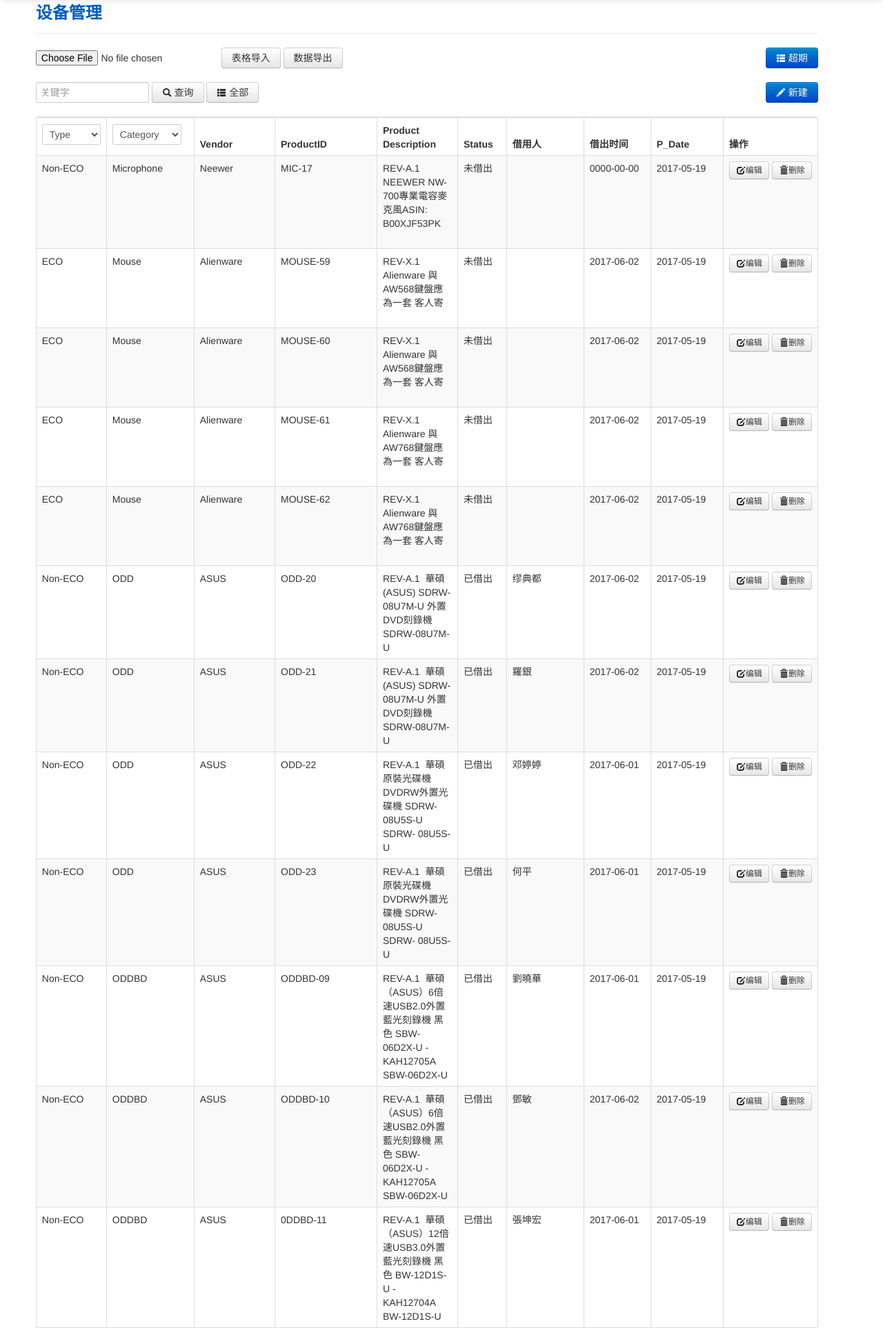
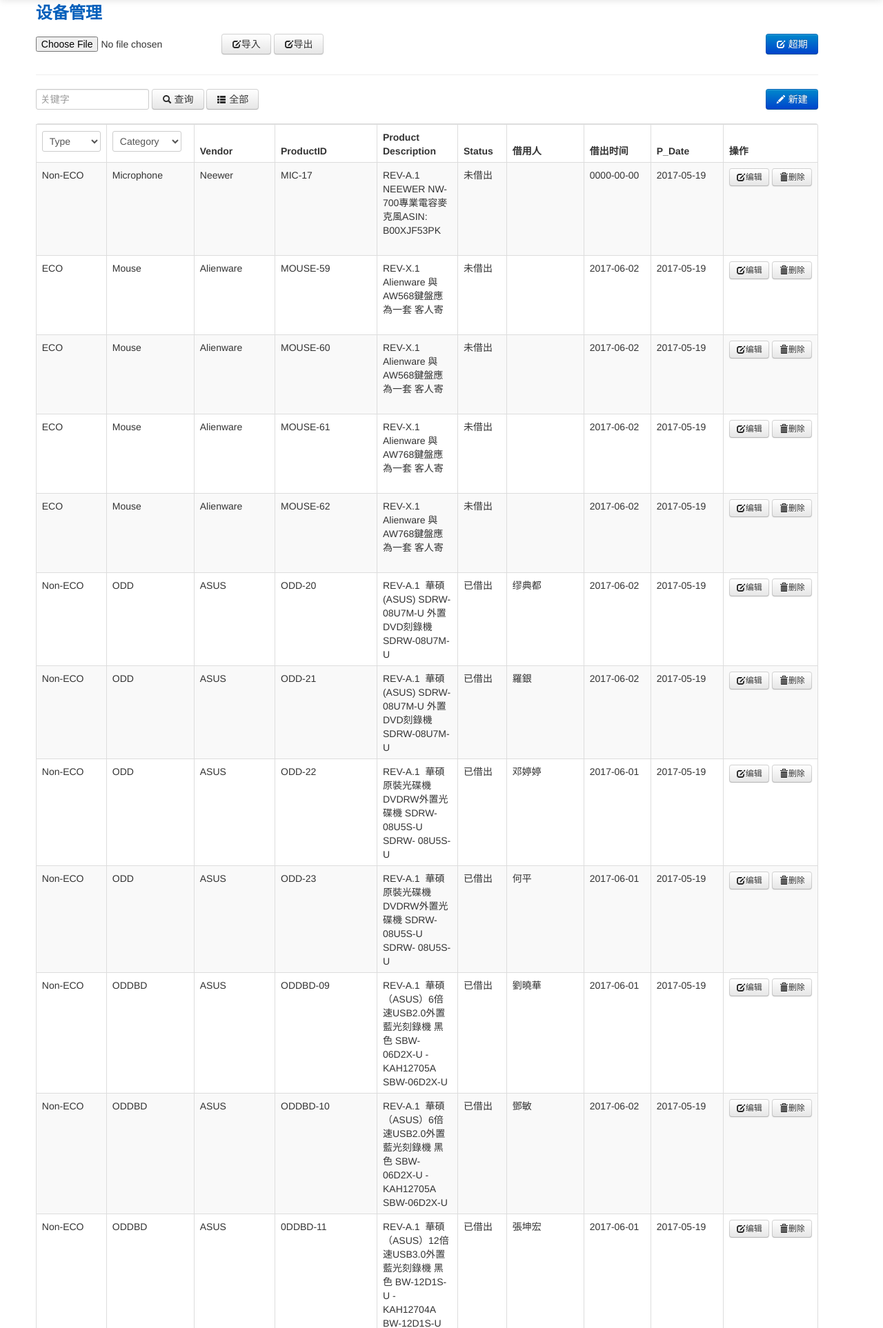
Before and after one commit to AliceSchaw/warehouse, a PHP site: page /warehouse/?action=address in a window 1280 px wide. Shown: the part 41-1967 px from the top of the page at 69% size. Run offline with PHP 8.4, Linux system fonts and the light colour scheme; a user stored in the database is signed in; data comes from the database, SQL or seed files in the repository; data that the repository does not hold is empty; some libraries are stand-ins or nearby versions.

Commit message:
add else/if in device_list

```diff
--- a/tmp/compile/device_list.htm.php
+++ b/tmp/compile/device_list.htm.php
@@ -5,13 +5,18 @@
 
 		  <div class="page-header">
             <h3><?php echo $this->_var['title']; ?></h3>
+            <?php if ($_SESSION['roleid'] == "1"): ?>
+			<form action="?action=import" method="post" class="form-search">
+		    	<input type="file" name="fileUpload"/>
+		    	<button type="submit" class="btn"><i class="icon-edit"></i>导入</button>
+		    	<a href="?action=export" class="btn" pull-right><i class="icon-edit"></i>导出</a>
+		    	<a href="?action=address&do=returnlate" class="btn btn-primary pull-right"><i class="icon-edit icon-white"></i> 超期 </a>
+		    </form>
+    		<?php else: ?>
+
+			<?php endif; ?>
           </div>
-	<form action="?action=import" method="post" class="form-search">
-    	<input type="file" name="fileUpload"/>
-    	<input type="submit" value="表格导入" class="btn"/>
-    	<a href="?action=export" class="btn"> 数据导出</a>
-    	<a href="?action=address&do=returnlate" class="btn btn-primary pull-right"><i class="icon-th-list icon-white"></i> 超期 </a>
-    </form>
+
 	<form class="form-search" action="" method="post" >
 		<?php if ($_SESSION['roleid'] == "1"): ?>
 		<a href="?action=address&do=new" class="btn btn-primary pull-right"><i class="icon-pencil icon-th-list icon-white"></i> 新建</a>
```
Also changed, not shown: tpl/device_list.htm (+11 -6 lines).
